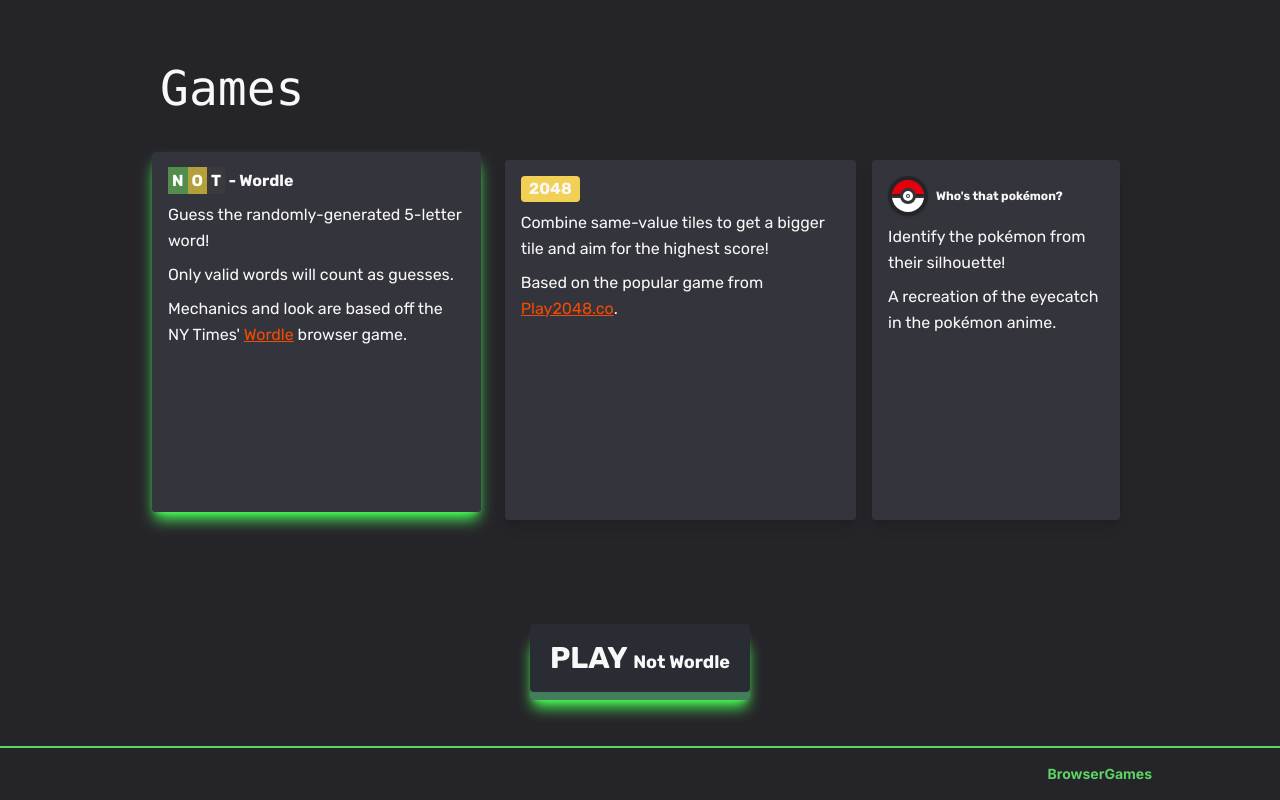
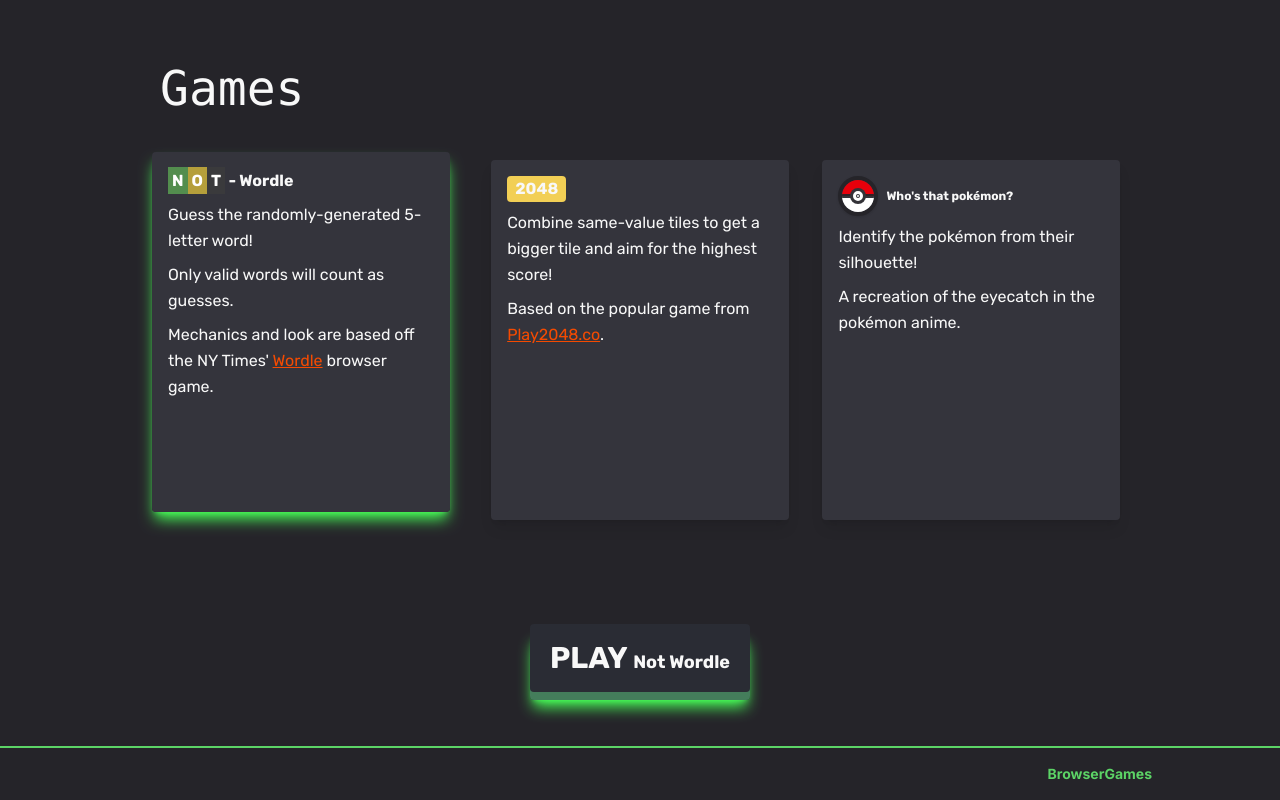
Before and after one commit to fayponjp/browser-games, a React (Vite) app: page / in a window 1280 px wide. Built offline with nearby package versions, Linux system fonts and the light colour scheme; a web font is replaced by a local one.

Commit message:
Landing page spacing for larger viewports
- set max width for game components

```diff
--- a/src/landing/GameCard.tsx
+++ b/src/landing/GameCard.tsx
@@ -12,7 +12,7 @@
     const activeGameMatch = name === activeGame;
     return (
         <section
-            className={`${activeGameMatch ? ' transition ease-in-out -translate-x-2  lg:-translate-y-2 shadow-[#46ff56]' : ''}  shadow-lg  z-10 grid relative grid-rows-[1fr_auto] max-h-90 rounded lg:max-w-[50%]`}
+            className={`${activeGameMatch ? ' transition ease-in-out -translate-x-2  lg:-translate-y-2 shadow-[#46ff56]' : ''}  shadow-lg  z-10 grid relative grid-rows-[1fr_auto] max-h-90 rounded grow lg:max-w-[31%]`}
             onClick={() => setActiveGame(name)}
         >
             <div className='p-4 flex flex-col gap-2 z-11 rounded bg-(--game-card-bg-dark) leading-relaxed'>
--- a/src/landing/LandingMain.tsx
+++ b/src/landing/LandingMain.tsx
@@ -24,7 +24,7 @@
             <h2 className='py-8 text-5xl font-mono max-w-5xl w-full mx-auto'>
                 Games
             </h2>
-            <div className='flex flex-col lg:flex-row gap-4 max-w-5xl w-full mx-auto'>
+            <div className='flex flex-col lg:flex-row gap-4 max-w-5xl w-full mx-auto justify-between'>
                 {cardComponents}
             </div>
 
```
